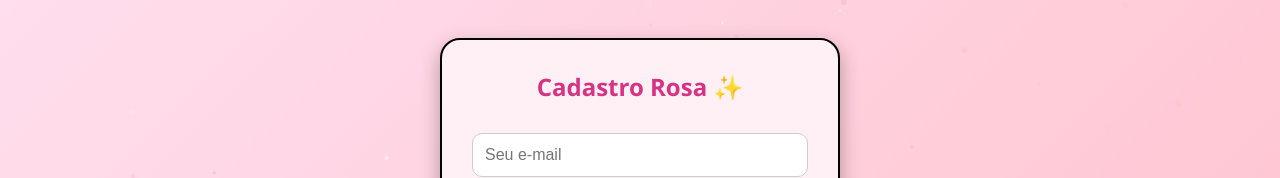
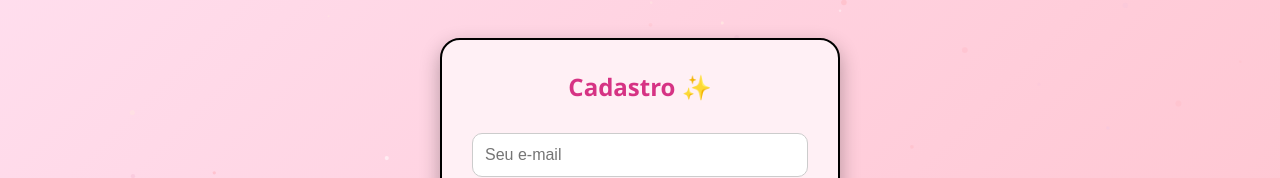
Before and after one commit to rafaelalves2277/amor, a plain HTML site: page index.html in a window 1280 px wide. Shown: the part 154-332 px from the top of the page. Drawn offline with Linux system fonts and the light colour scheme.

Commit message:
Update index.html

```diff
--- a/index.html
+++ b/index.html
@@ -81,7 +81,7 @@
   <canvas id="glitterCanvas"></canvas>
 
   <div class="form-container">
-    <h2>Cadastro Rosa ✨</h2>
+    <h2>Cadastro ✨</h2>
     <form id="cadastroForm">
       <input type="email" placeholder="Seu e-mail" required>
       <input type="tel" placeholder="Seu número (11 dígitos)" pattern="[0-9]{11}" maxlength="11" required>
```
